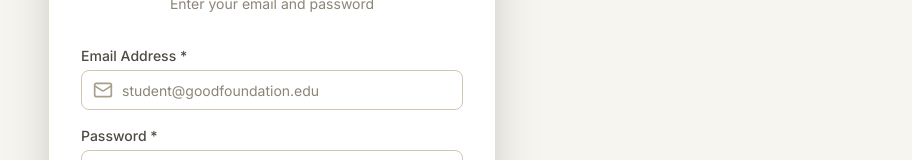
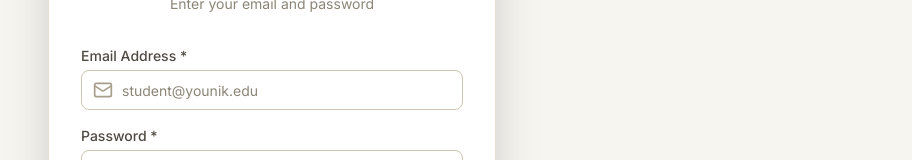
Before and after one commit to Omerta-Platforms/Good-foundation, a Next.js app: page /login in a window 1280 px wide. Shown: the part 250-410 px from the top of the page, without its empty margins (368-1280 px from the left). Built offline with nearby package versions, Linux system fonts and the light colour scheme; no server answers.

Commit message:
Add files via upload

```diff
--- a/src/app/login/page.tsx
+++ b/src/app/login/page.tsx
@@ -104,7 +104,7 @@ export default function StudentLoginPage() {
                   <Mail className="absolute left-3 top-1/2 transform -translate-y-1/2 h-5 w-5 text-gray-400 dark:text-gray-500" />
                   <Input
                     type="email"
-                    placeholder="student@goodfoundation.edu"
+                    placeholder="student@younik.edu"
                     className="pl-10"
                     value={formData.email}
                     onChange={(e) => setFormData({ ...formData, email: e.target.value })}
@@ -164,7 +164,7 @@ export default function StudentLoginPage() {
               </p>
               <div className="mt-2 p-3 bg-gray-50 dark:bg-gray-800 rounded-lg">
                 <p className="text-sm text-gray-600 dark:text-gray-300">
-                  <span className="font-medium">Email:</span> student@goodfoundation.edu
+                  <span className="font-medium">Email:</span> student@younik.edu
                 </p>
                 <p className="text-sm text-gray-600 dark:text-gray-300">
                   <span className="font-medium">Password:</span> password123
```
